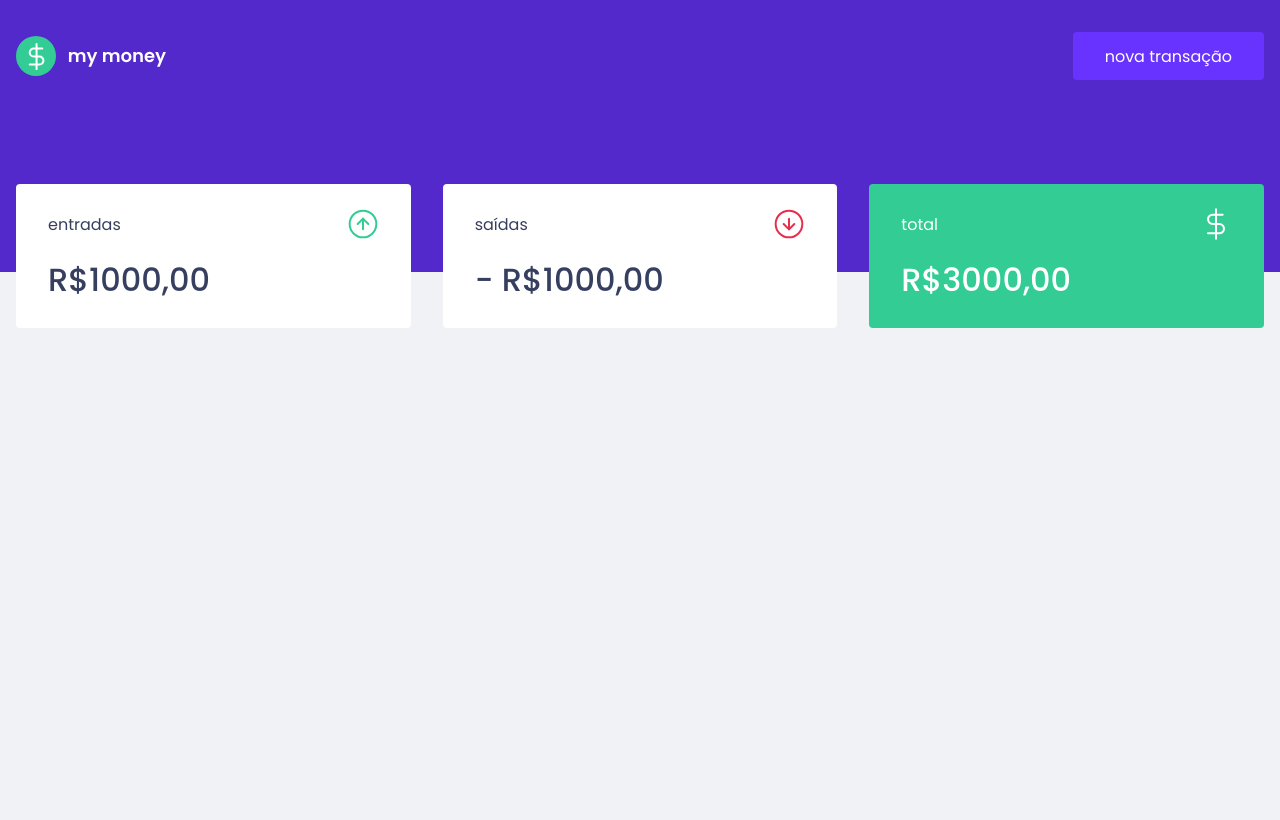
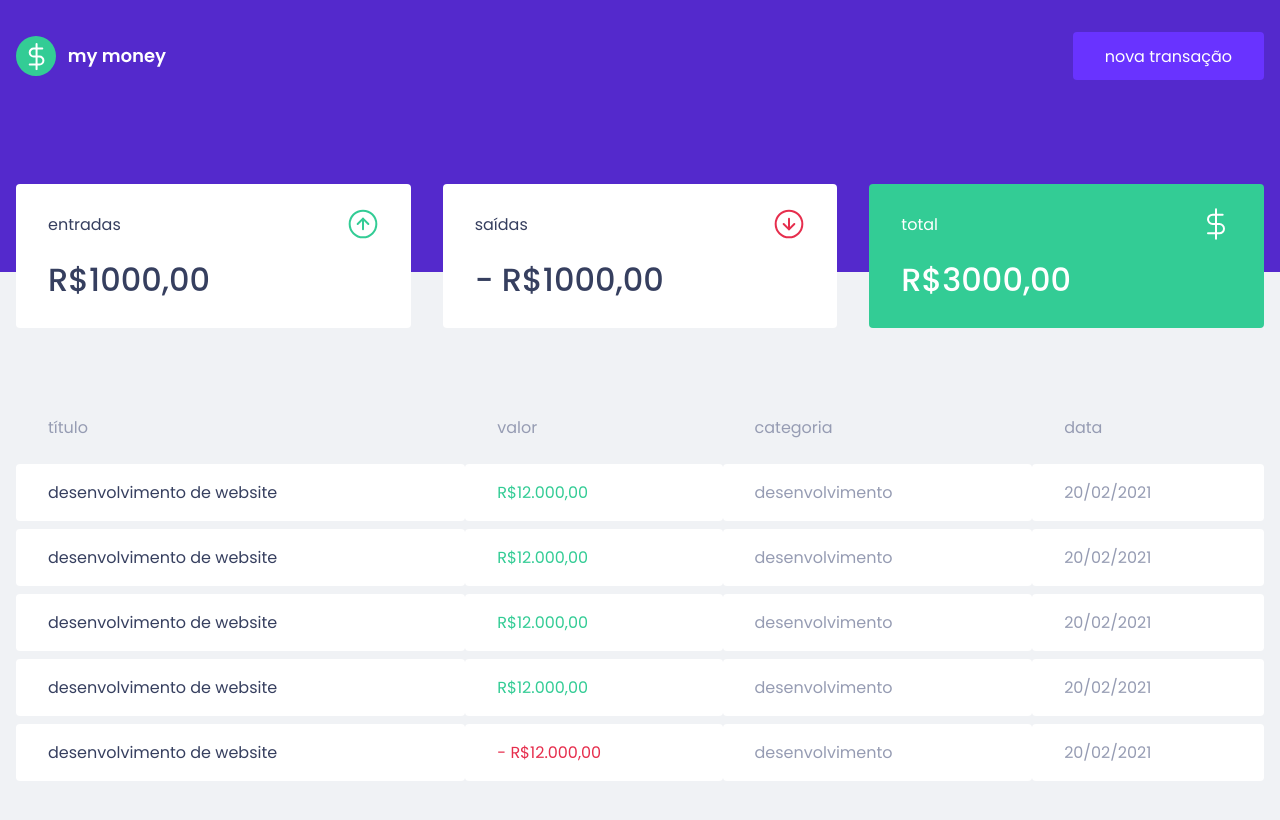
Before and after one commit to guipolive/my-money, a React (Create React App) app: page / in a window 1280 px wide. Shown: the top 820 px of the page. Built offline with nearby package versions, Linux system fonts and the light colour scheme.

Commit message:
trabalhando na tabela e no componente do dashboard

```diff
--- a/src/components/Dashboard/index.tsx
+++ b/src/components/Dashboard/index.tsx
@@ -1,10 +1,12 @@
 import { Summary } from '../Summary';
+import { TransactionsTable } from '../TransactionsTable';
 import { Container } from './styles';
 
 export function Dashboard() {
 	return(
 		<Container>
 			<Summary />
+			<TransactionsTable />
 		</Container>
 	)
 }
--- /dev/null
+++ b/src/components/TransactionsTable/index.tsx
@@ -0,0 +1,55 @@
+import { Container } from "./styles";
+
+export function TransactionsTable() {
+	return(
+		<Container>
+			<table>
+				<thead>
+					<tr>
+						<th>título</th>
+						<th>valor</th>
+						<th>categoria</th>
+						<th>data</th>
+					</tr>
+				</thead>
+
+				<tbody>
+					<tr>
+						<td>desenvolvimento de website</td>
+						<td className="deposit" >R$12.000,00</td>
+						<td>desenvolvimento</td>
+						<td>20/02/2021</td>
+					</tr>
+
+					<tr>
+						<td>desenvolvimento de website</td>
+						<td className="deposit" >R$12.000,00</td>
+						<td>desenvolvimento</td>
+						<td>20/02/2021</td>
+					</tr>
+
+					<tr>
+						<td>desenvolvimento de website</td>
+						<td className="deposit" >R$12.000,00</td>
+						<td>desenvolvimento</td>
+						<td>20/02/2021</td>
+					</tr>
+
+					<tr>
+						<td>desenvolvimento de website</td>
+						<td className="deposit" >R$12.000,00</td>
+						<td>desenvolvimento</td>
+						<td>20/02/2021</td>
+					</tr>
+
+					<tr>
+						<td>desenvolvimento de website</td>
+						<td className="withdraw" >- R$12.000,00</td>
+						<td>desenvolvimento</td>
+						<td>20/02/2021</td>
+					</tr>
+				</tbody>
+			</table>
+		</Container>
+	)
+}
--- /dev/null
+++ b/src/components/TransactionsTable/styles.ts
@@ -0,0 +1,41 @@
+import styled from 'styled-components';
+
+export const Container = styled.div`
+	margin-top: 4rem;
+
+	table {
+		width: 100%;
+
+		border-spacing: 0 0.5rem; // espaçamento entre as linhas
+
+		th {
+			color: var(--color-text);
+			font-weight: 400;
+			text-align: left;
+
+			padding: 1rem 2rem;
+			line-height: 1.5rem;
+		}
+
+		td {
+			padding: 1rem 2rem;
+			border: 0;
+			background: var(--color-shape);
+			color: var(--color-text);
+
+			border-radius: 0.25rem;
+
+			&:first-child {
+				color: var(--color-title);
+			}
+
+			&.deposit {
+				color: var(--color-green);
+			}
+
+			&.withdraw {
+				color: var(--color-red);
+			}
+		}
+	}
+`;
```
